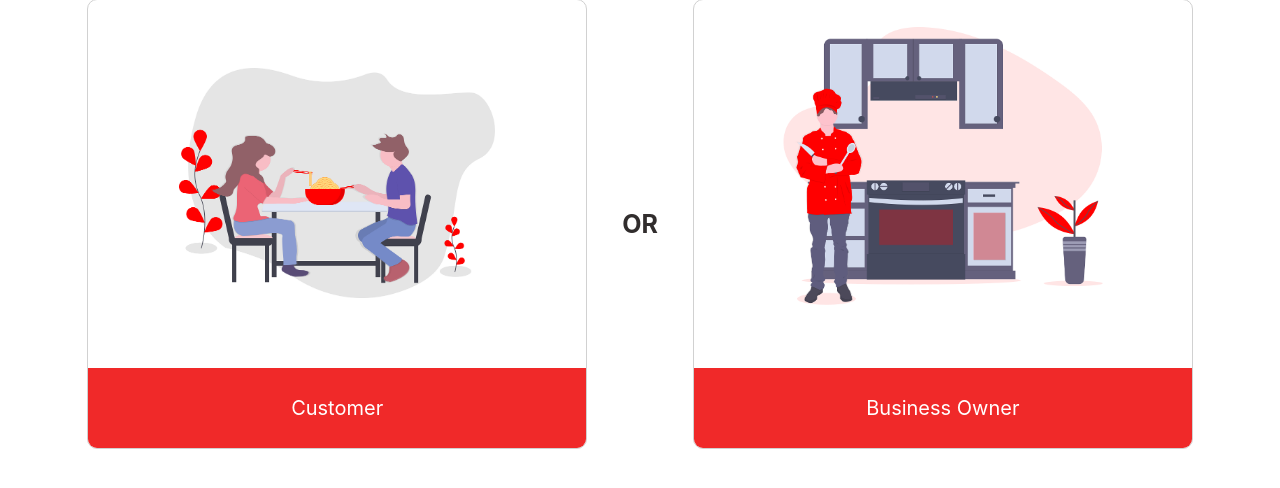
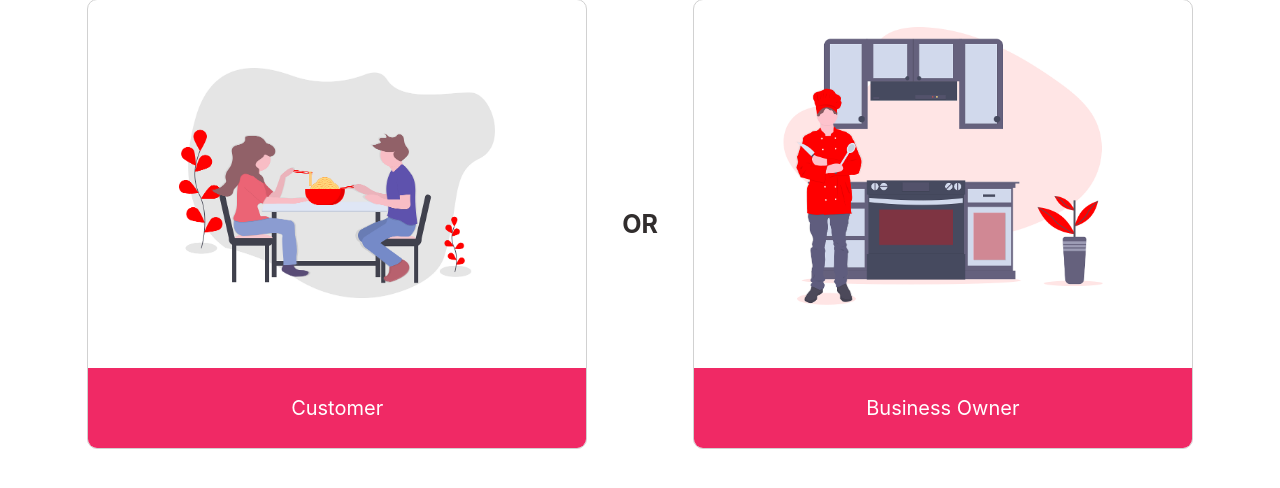
Before and after one commit to piercetu/FoodCloud, a Flask app: page /start in a window 1280 px wide. Shown: the part 220-708 px from the top of the page. Run offline with Flask 2, Linux system fonts and the light colour scheme.

Commit message:
Too similar

```diff
--- a/development/static/styles/start.css
+++ b/development/static/styles/start.css
@@ -55,7 +55,7 @@ body {
   display: flex;
     align-items: center;
     justify-content: center;
-  background-color: #f02929;
+  background-color: #f02965;
   color: #ffffff;
   height: 80px;
   font-size: 20px;
```
